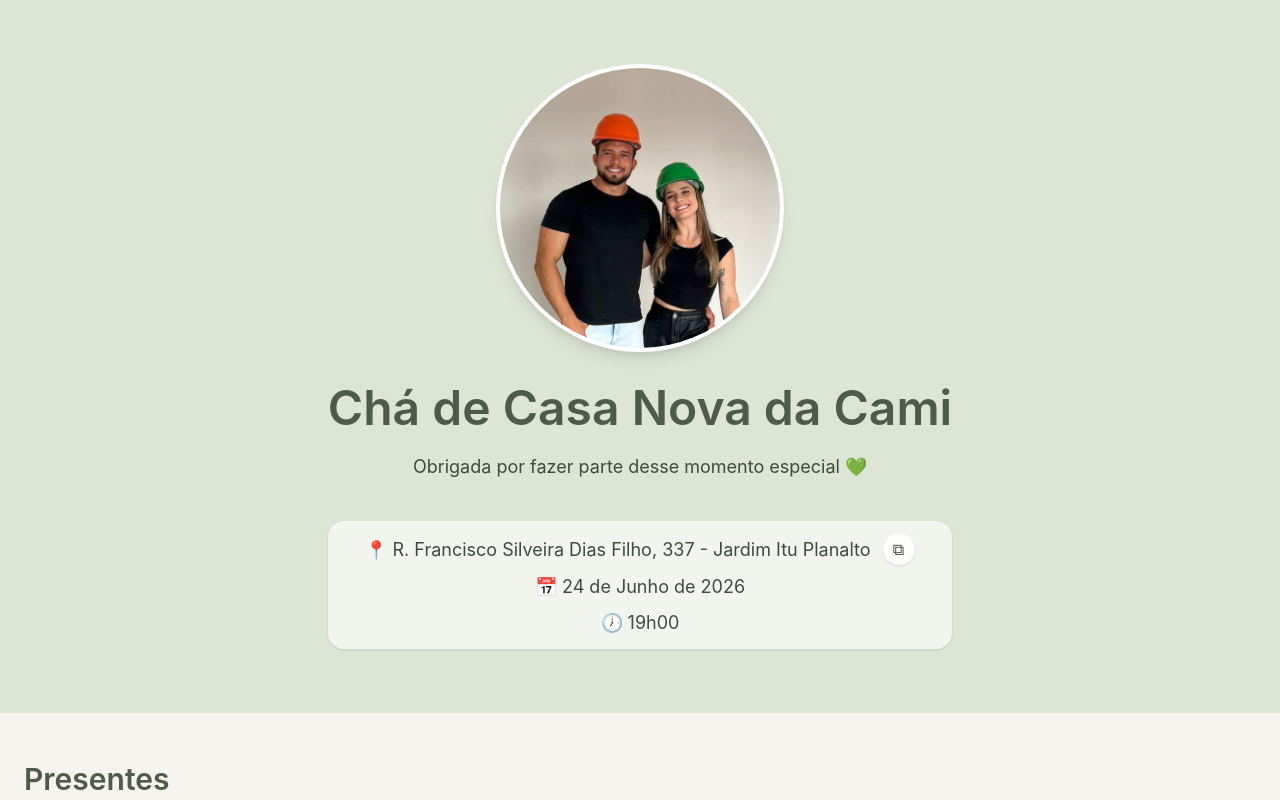
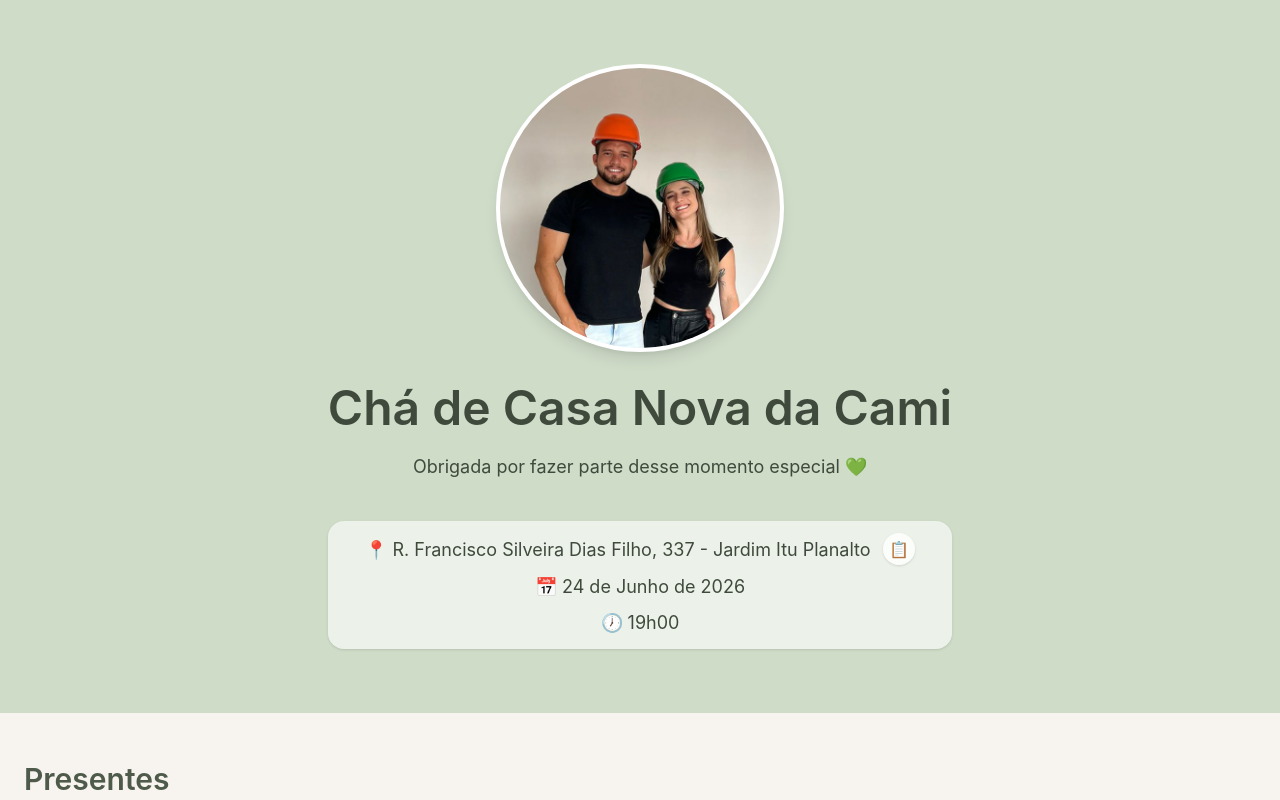
Before and after one commit to cristianfrpt/gift-catalog, a React (Vite) app: page / in a window 1280 px wide. Shown: the top 800 px of the page. Built offline with nearby package versions, Linux system fonts and the light colour scheme.

Commit message:
enhance copy address button

```diff
--- a/src/App.jsx
+++ b/src/App.jsx
@@ -6,6 +6,7 @@ import bannerImg from "./assets/images/banner.jpg"
 function App() {
   const [selectedCategory, setSelectedCategory] = useState("Todos")
   const [selectedProduct, setSelectedProduct] = useState(null)
+  const [copiedAddress, setCopiedAddress] = useState(false)
   const categories = [
     "Todos",
     ...new Set(products.map((product) => product.category)),
@@ -38,13 +39,15 @@ function App() {
 
   function copyAddress() {
     navigator.clipboard?.writeText(address)
+    setCopiedAddress(true)
+    setTimeout(() => setCopiedAddress(false), 2000)
   }
 
   return (
     <div className="min-h-screen bg-[#F7F3EE]">
 
       {/* Banner */}
-      <section className="w-full min-h-[500px] bg-[#DDE6D5] flex items-center justify-center px-6 py-16">
+      <section className="w-full min-h-[500px] bg-[#CFDCC8] flex items-center justify-center px-6 py-16">
 
         <div className="text-center max-w-2xl">
 
@@ -58,7 +61,7 @@ function App() {
           </div>
 
           {/* Título */}
-          <h1 className="text-4xl md:text-5xl font-semibold text-[#4E5A4A]">
+          <h1 className="text-4xl md:text-5xl font-semibold text-[#3F4A3C]">
             Chá de Casa Nova da Cami
           </h1>
 
@@ -77,19 +80,23 @@ function App() {
 
               <button
                 onClick={copyAddress}
-                className="
+                className={`
                   w-8 h-8
                   flex items-center justify-center
                   rounded-full
-                  bg-white/80
-                  hover:bg-white
                   shadow-sm
+                  transition-all duration-200
                   hover:scale-105
-                  transition-all
-                  duration-200
-                "
+
+                  ${copiedAddress
+                    ? "bg-[#CFDCC8] text-[#3F4A3C]"
+                    : "bg-white/80 hover:bg-white text-[#4E5A4A]"
+                  }
+                `}
               >
-                <span className="text-base">⧉</span>
+                <span className="text-base">
+                  {copiedAddress ? "✓" : "📋"}
+                </span>
               </button>
             </div>
 
```
